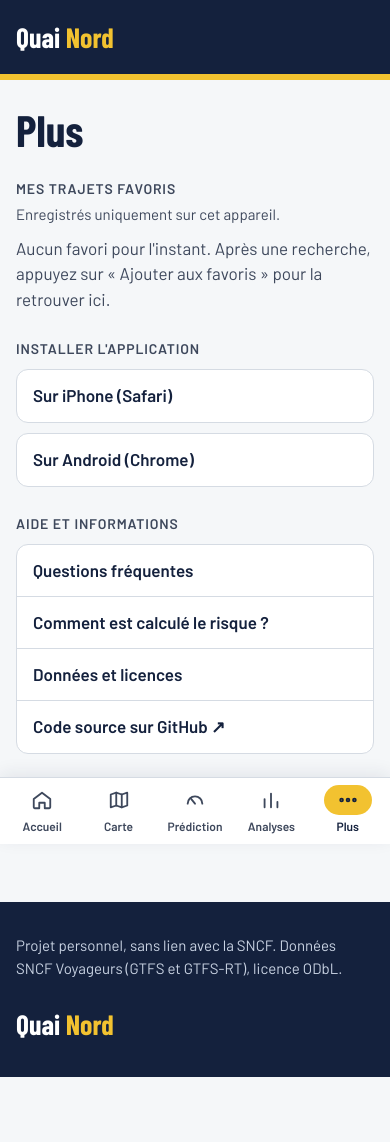
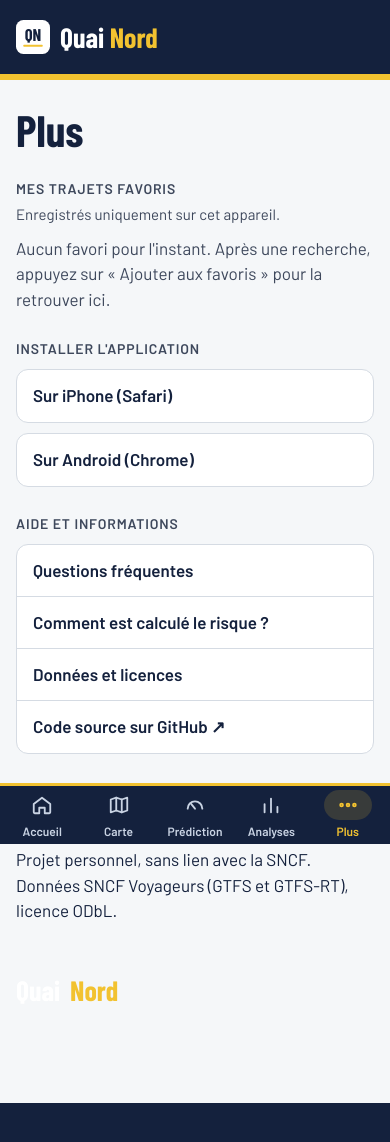
Before and after one commit to Aly2001/quai-nord, a React (Vite) app in the folder site/: page /plus in a window 390 px wide. Shown: the top 1142 px of the page. After the commit the page ends 1103 px from the top, so only its background shows below. Built offline with nearby package versions, Linux system fonts and the light colour scheme.

Commit message:
Barre d'onglets bleu nuit, logo QN, jours sur une ligne

```diff
--- a/site/src/components/BarreOnglets.css
+++ b/site/src/components/BarreOnglets.css
@@ -10,10 +10,9 @@
     z-index: 20;
     display: grid;
     grid-template-columns: repeat(5, 1fr);
-    background: #FFFFFF;
-    border-top: 1px solid var(--filet);
-    padding: 6px 4px calc(8px + env(safe-area-inset-bottom));
-    box-shadow: 0 -4px 16px rgba(20, 33, 61, 0.08);
+    background: var(--nuit);
+    border-top: 3px solid var(--signal);
+    padding: 4px 4px calc(4px + env(safe-area-inset-bottom));
   }
 
   .onglet {
@@ -22,14 +21,14 @@
     align-items: center;
     justify-content: center;
     gap: 2px;
-    min-height: 52px;
-    color: #3E485C;
+    min-height: 50px;
+    color: #C9D3E3;
     font-size: 12px;
     font-weight: 600;
     text-decoration: none;
   }
 
-  .onglet:hover { color: var(--nuit); }
+  .onglet:hover { color: #FFFFFF; }
 
   .onglet__icone {
     width: 48px;
@@ -40,14 +39,15 @@
     justify-content: center;
   }
 
-  .onglet--actif { color: var(--nuit); font-weight: 700; }
-  .onglet--actif .onglet__icone { background: var(--signal); }
+  /* Onglet actif : l'icône ET le mot passent en jaune, bien lisibles sur le bleu nuit */
+  .onglet--actif { color: var(--signal); font-weight: 700; }
+  .onglet--actif .onglet__icone { background: rgba(242, 194, 48, 0.16); }
 
   /* Sur téléphone, le menu du haut laisse sa place à la barre d'onglets */
   .entete .menu { display: none; }
 
   /* De la place en bas, pour que la barre ne cache pas la fin des pages */
-  .page { padding-bottom: calc(72px + env(safe-area-inset-bottom)); }
+  .page { padding-bottom: calc(64px + env(safe-area-inset-bottom)); }
 }
 
 /* Application installée sur iPhone : le contenu passe sous l'heure et la batterie */
--- a/site/src/components/Header.jsx
+++ b/site/src/components/Header.jsx
@@ -13,7 +13,14 @@ export default function Header() {
     <header className="entete">
       <div className="conteneur entete__barre">
         <Link to="/" className="logo">
-          Quai <span>Nord</span>
+          {/* La même pastille QN que l'icône de l'application */}
+          <svg viewBox="0 0 100 100" width="34" height="34" aria-hidden="true" className="logo__pastille">
+            <rect width="100" height="100" rx="22" fill="#FFFFFF" />
+            <text x="50" y="63" textAnchor="middle" fontFamily="'Barlow Condensed', sans-serif"
+                  fontWeight="700" fontSize="50" fill="#14213D">QN</text>
+            <rect x="22" y="73" width="56" height="6" rx="1" fill="#F2C230" />
+          </svg>
+          <span className="logo__texte">Quai <span>Nord</span></span>
         </Link>
 
         <nav aria-label="Navigation principale" className="menu">
--- a/site/src/components/RechercheTrajet.css
+++ b/site/src/components/RechercheTrajet.css
@@ -114,10 +114,16 @@
 .recherche__bouton:hover { background: #22325A; }
 .recherche__bouton:disabled { opacity: 0.5; cursor: not-allowed; }
 
+.choix-jour__court { display: none; }
+
 @media (max-width: 480px) {
-  .recherche { padding: 18px; }
-  .recherche__choix-jours { flex-direction: column; }
-  .choix-jour { flex-direction: row; justify-content: space-between; align-items: center; }
+  .recherche { padding: 16px; gap: 12px; }
+  /* Les trois jours sur une seule ligne, nom au-dessus de la date */
+  .recherche__choix-jours { display: grid; grid-template-columns: repeat(3, minmax(0, 1fr)); gap: 6px; }
+  .choix-jour { padding: 8px 10px; }
+  .choix-jour__nom { font-size: 15px; }
+  .choix-jour__long { display: none; }
+  .choix-jour__court { display: inline; }
   .recherche__bouton { width: 100%; }
 }
 
--- a/site/src/components/RechercheTrajet.jsx
+++ b/site/src/components/RechercheTrajet.jsx
@@ -89,7 +89,13 @@ export default function RechercheTrajet({ initial = {}, onRechercher, texteBouto
                     className={j === jour ? "choix-jour choix-jour--actif" : "choix-jour"}
                     aria-pressed={j === jour}
                     onClick={() => setJour(j)}>
-              <span className="choix-jour__nom">{etiquetteJour(j)}</span>
+              <span className="choix-jour__nom">
+                {/* Version courte sur les petits écrans : « Après-dem. » */}
+                <span className="choix-jour__long">{etiquetteJour(j)}</span>
+                <span className="choix-jour__court" aria-hidden="true">
+                  {etiquetteJour(j) === "Après-demain" ? "Après-dem." : etiquetteJour(j)}
+                </span>
+              </span>
               <span className="choix-jour__date">{dateCourte(j)}</span>
             </button>
           ))}
--- a/site/src/index.css
+++ b/site/src/index.css
@@ -94,31 +94,15 @@ a:hover { color: var(--nuit); }
   line-height: 0.95;
   margin: 48px 0 16px;
 }
-/* ---------- Pied de page ---------- */
-.pied {
-  background: var(--nuit);
-  color: #C9D3E3;
-  margin-top: 72px;
-  font-size: 15px;
-}
 
-.pied__contenu {
-  display: flex;
-  flex-wrap: wrap;
-  justify-content: space-between;
-  align-items: center;
-  gap: 24px;
-  padding-top: 32px;
-  padding-bottom: 32px;
-}
+/* Application sur iPhone : quand la page « rebondit » en haut, on voit le fond du
+   document. On le met en bleu nuit, dans la continuité de l'en-tête ; les pages,
+   elles, gardent leur fond clair. */
+html { background: var(--nuit); }
+.page { background: var(--quai); }
+body { overscroll-behavior-y: none; }
 
-.pied__contenu p { margin: 0; max-width: 46em; }
-
-/* ---------- Mise en page générale ---------- */
-.page {
-  display: flex;
-  flex-direction: column;
-  min-height: 100vh;
-}
-
-.page main { flex: 1; width: 100%; }
+/* Logo : pastille QN + nom */
+.logo { display: inline-flex; align-items: center; gap: 10px; }
+.logo__pastille { flex: none; }
+.logo .logo__texte { color: #FFFFFF; }
--- a/site/src/pages/Trajet.css
+++ b/site/src/pages/Trajet.css
@@ -279,9 +279,11 @@
   .trajet-carte__heure { font-size: 26px; }
 }
 
-/* Dans la colonne étroite, les jours s'empilent (nom à gauche, date à droite) */
-.trajet__formulaire .recherche__choix-jours { flex-direction: column; }
-.trajet__formulaire .choix-jour { flex-direction: row; justify-content: space-between; align-items: center; }
+/* Dans la colonne étroite (ordinateur), les jours s'empilent (nom à gauche, date à droite) */
+@media (min-width: 961px) {
+  .trajet__formulaire .recherche__choix-jours { flex-direction: column; }
+  .trajet__formulaire .choix-jour { flex-direction: row; justify-content: space-between; align-items: center; }
+}
 .trajet__formulaire .recherche__bouton { width: 100%; }
 
 /* ---------- Météo prévue ---------- */
```
